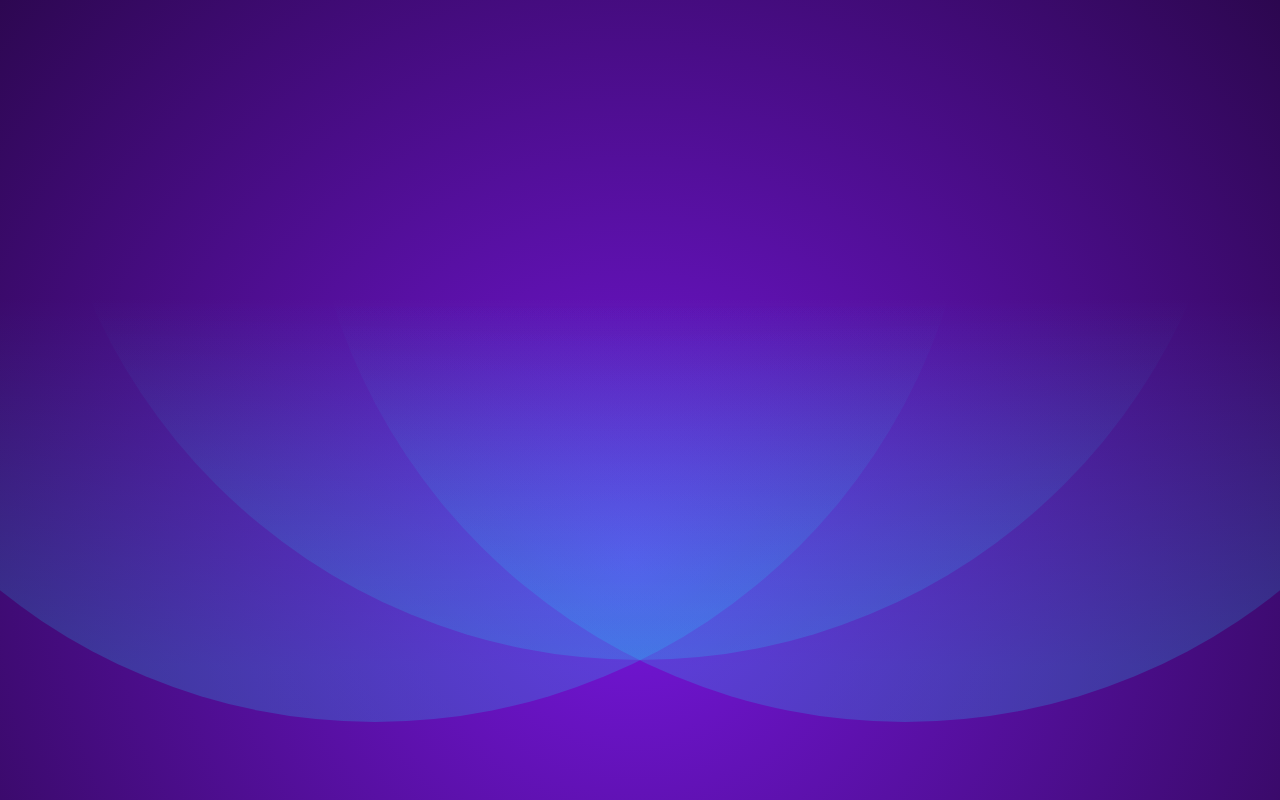
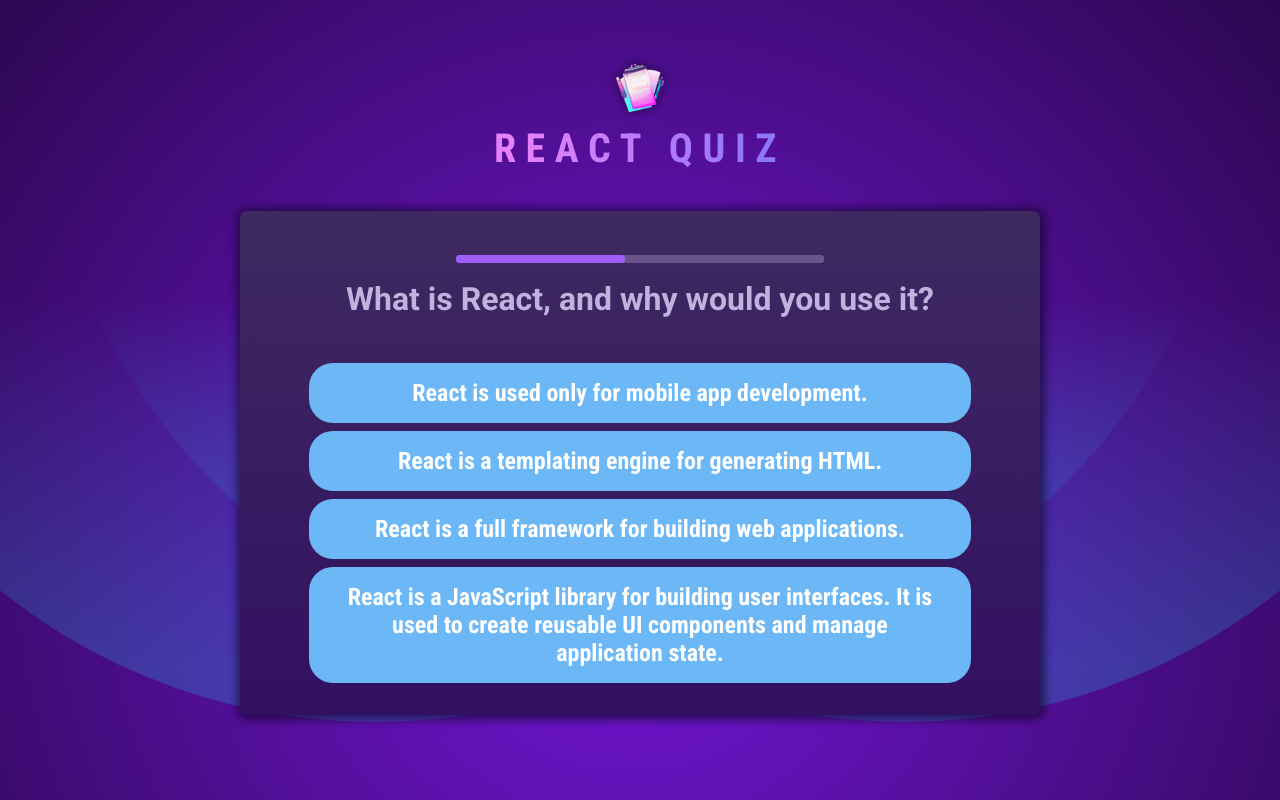
Before and after one commit to React-Practice-Zone/react-quiz, a React (Vite) app: page / in a window 1280 px wide. Built offline with nearby package versions, Linux system fonts and the light colour scheme.

Commit message:
feat(app): integrate Header and Quiz components into the main App component

```diff
--- a/src/App.jsx
+++ b/src/App.jsx
@@ -1,3 +1,13 @@
-function App() {}
+import Header from "./components/Header";
+import Quiz from "./components/Quiz";
+
+function App() {
+  return (
+    <>
+      <Header />
+      <Quiz />
+    </>
+  );
+}
 
 export default App;
--- /dev/null
+++ b/src/components/Header.jsx
@@ -0,0 +1,10 @@
+import HeaderImg from "../assets/quiz-logo.png";
+
+export default function Header() {
+  return (
+    <header>
+      <img src={HeaderImg} alt="logo image" />
+      <h1>React Quiz</h1>
+    </header>
+  );
+}
--- a/src/index.css
+++ b/src/index.css
@@ -130,8 +130,8 @@
 
 #question h2 {
   font-family: "Roboto", sans-serif;
-  font-size: 1.5rem;
-  font-weight: normal;
+  font-size: 2rem;
+  font-weight: bold;
   margin: 0.5rem 0 2.5rem 0;
   color: #c1b2dd;
 }
@@ -155,12 +155,14 @@
   display: inline-block;
   width: 100%;
   font-family: "Roboto Condensed", sans-serif;
-  font-size: 0.9rem;
+  font-size: 1.5rem;
+  font-weight: 600;
   padding: 1rem 2rem;
   border: none;
   border-radius: 24px;
   /* background: linear-gradient(180deg, #81f1fb 0%, #73d2f8 100%); */
   background: #6cb7f5;
+  color: #fff;
   cursor: pointer;
   transition: all 0.2s ease-in-out;
 }
```
